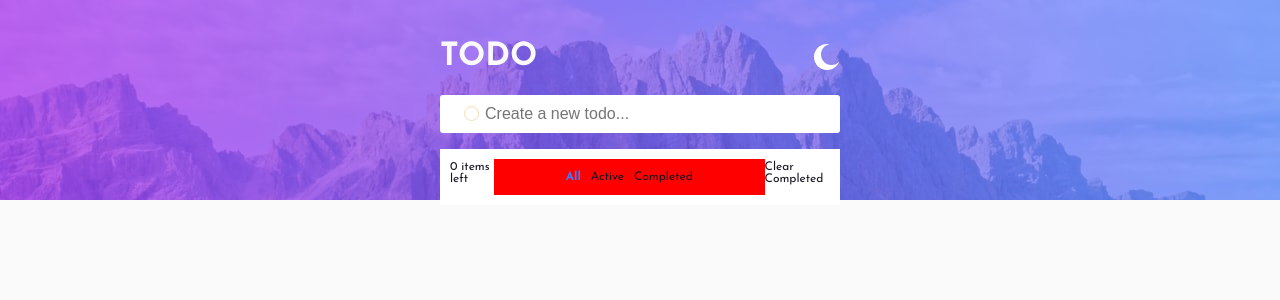
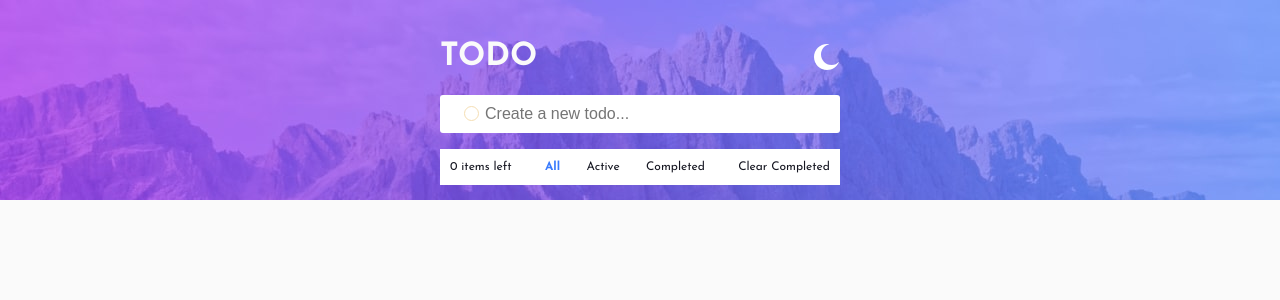
Before and after one commit to okedo01/todo-app-project-okedo01, a React (Vite) app: page / in a window 1280 px wide. Shown: the top 300 px of the page. Built offline with nearby package versions, Linux system fonts and the light colour scheme.

Commit message:
todo-app

```diff
--- a/src/components/Todo.jsx
+++ b/src/components/Todo.jsx
@@ -109,7 +109,6 @@ return (
             ))}
                 <div style={{
                 display: "flex",
-                flexWrap: "nowrap",
                 justifyContent: "space-between",
                 color: "hsl(235, 21%, 11%)",
                 fontSize: "12px"
--- a/src/index.css
+++ b/src/index.css
@@ -7,7 +7,7 @@
   -webkit-appearance: none;
 }
 
-/* .unyama {
+.unyama {
   display: flex;
   justify-content: space-between;
   padding: 0 5px;
@@ -15,20 +15,4 @@
   max-width: 160px;
   width: 100%;
   gap: 0 10px;
-} */
-
-.unyama {
-  background-color: red;
-  flex-basis: 100%;
-  display: flex;
-  justify-content: center;
-  gap: 10px;
-  margin: 10px 0;
 }
-
-/* @media (max-width: 375px) {
-  .unyama {
-    background-color: red;
-    display: block;
-  }
-} */
```
